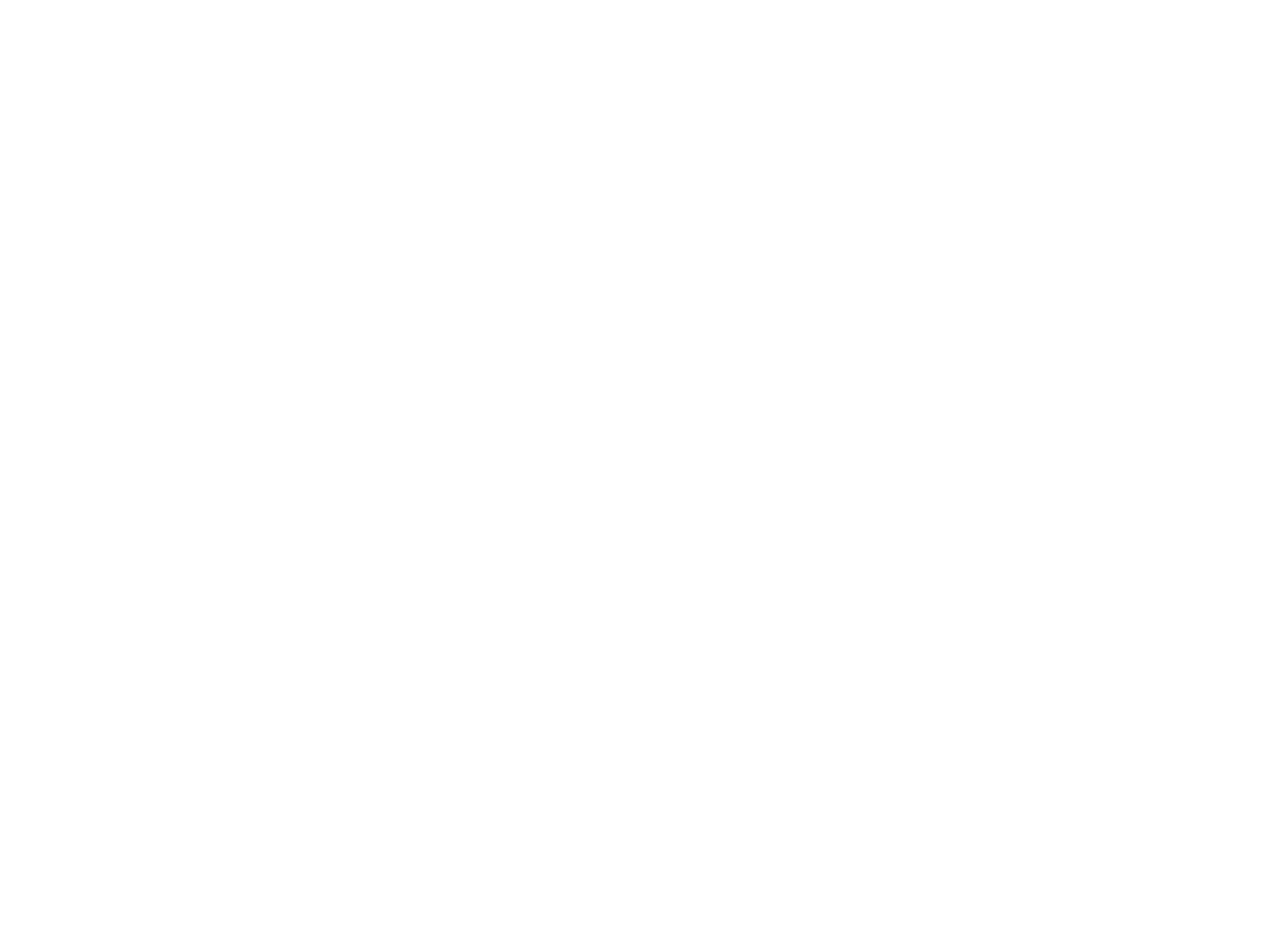
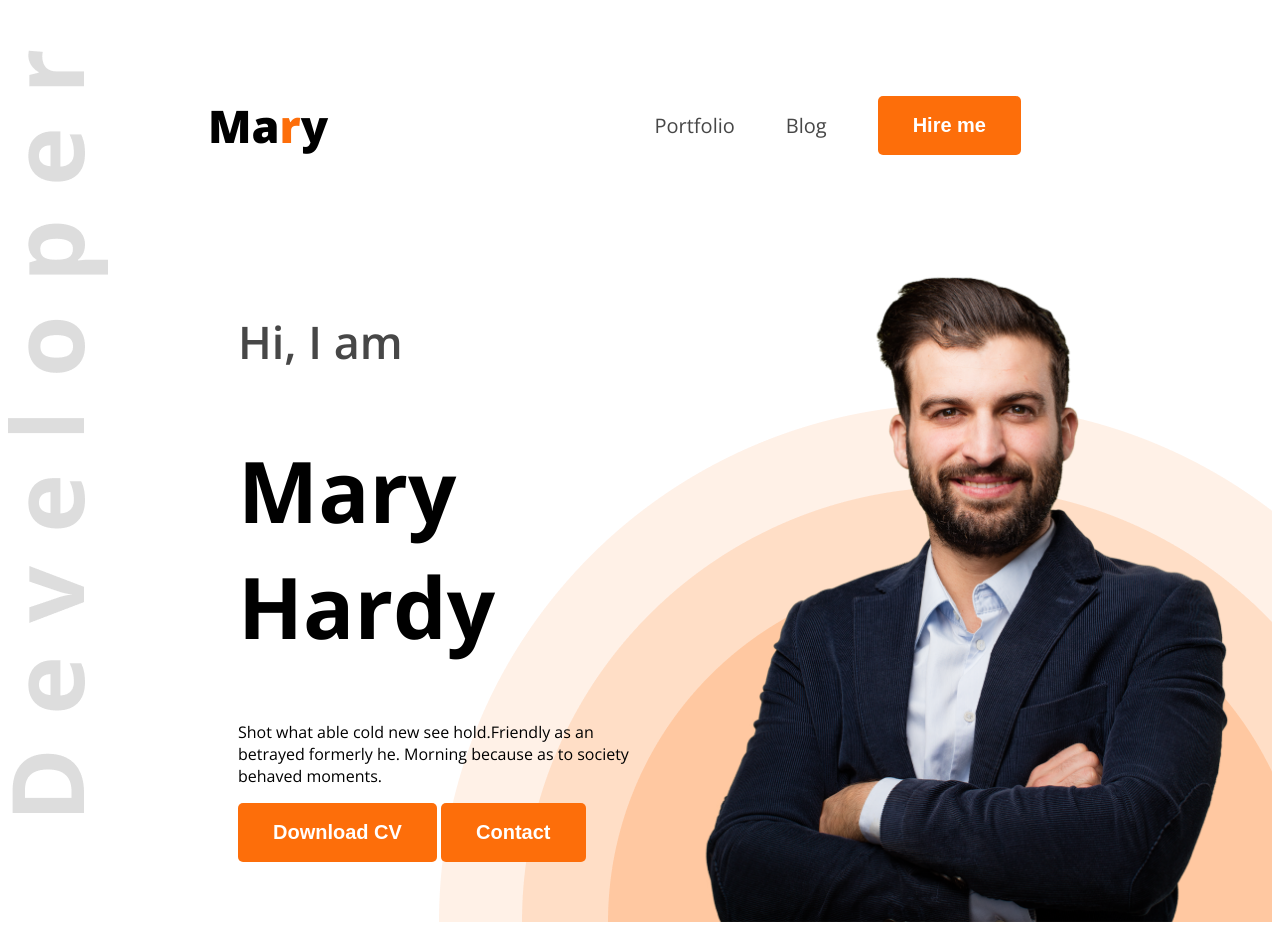
Before and after one commit to Shahoriar-Shoaeb/developer-portfolio, a plain HTML site: page index.html in a window 1280 px wide. Before the commit the page ends 800 px from the top, so only its background shows below. Drawn offline with nearby package versions, Linux system fonts and the light colour scheme.

Commit message:
worked on header and navigation bar

```diff
--- a/index.html
+++ b/index.html
@@ -4,10 +4,35 @@
     <meta charset="UTF-8">
     <meta name="viewport" content="width=device-width, initial-scale=1.0">
     <title>Developer Portfolio</title>
+    <link rel="preconnect" href="https://fonts.googleapis.com">
+<link rel="preconnect" href="https://fonts.gstatic.com" crossorigin>
+<link href="https://fonts.googleapis.com/css2?family=Open+Sans:ital,wght@0,300..800;1,300..800&display=swap" rel="stylesheet">
+    <link rel="stylesheet" href="styles/portfolio.css">
 </head>
-<body>
-    <header>
+<body class="open-sans-normal">
+    <header class="header">
+       <nav>
+        <h3 class="nav-weight">Ma<span class="text-primary">r</span>y</h3>
+            <ul>
+                <li><a class="dark-2" href="">Portfolio</a></li>
+                <li><a class="dark-2" href="">Blog</a></li>
+                <li><a href=""><button class="btn-primary">Hire me</button></a></li>
+            </ul>
 
+       </nav>
+       <div class="banner">
+        <div class="banner_container">
+            <h4 class="banner_greetings dark-2">Hi, I am</h4>
+            <h1 class="banner_title">Mary Hardy</h1>
+            <p class="banner_description">
+                Shot what able cold new see hold.Friendly as an betrayed formerly he. Morning because as to society behaved moments.
+            </p>
+            <button class="btn-primary">Download CV</button>
+            <button class="btn-primary">Contact</button>
+
+        </div>
+        <img class="banner_profile_pic" src="images/hardy.png" alt="">
+       </div>
     </header>
     <main>
 
--- /dev/null
+++ b/styles/portfolio.css
@@ -0,0 +1,81 @@
+
+.open-sans-normal{
+  font-family: "Open Sans", sans-serif;
+  font-optical-sizing: auto;
+  font-style: normal;
+  font-variation-settings:
+    "wdth" 100;
+}
+/* shared styles */
+.text-primary{
+    color: #FD6E0A;
+}
+.dark-2{
+    color: #474747;
+}
+.btn-primary{
+    background-color: #FD6E0A;
+    font-weight:bold;
+    font-size:20px;
+    border: none;
+    color:white;
+    padding: 18px 35px;
+    border-radius:5px;
+}
+
+/* Header styles */
+.header{
+    background-image: url(../images/developer.png),url(../images/header_bg.png);
+    background-repeat: no-repeat;
+    /* background-position: 100% 100%; */
+    background-position: top left, bottom right;
+}
+
+/* nav styles */
+nav{
+    display: flex;
+    align-items: center;
+    justify-content: space-between ;
+    margin: 50px 200px;
+}
+.nav-weight{
+    font-weight: 800;
+    font-size: 45px;
+}
+nav ul{
+    display: flex;
+    align-items:center;
+
+}
+nav ul li{
+    list-style: none;
+    margin-right: 51px;
+
+}
+nav li a{
+    text-decoration: none;
+    font-size: 20px;
+}
+
+
+/* banner styles */
+.banner{
+    display: flex;
+    justify-content: space-between;
+    margin: 0 35px 0 230px;
+}
+.banner_container{
+    max-width: 580px;
+}
+.banner_greetings{
+   font-weight: 600;
+   font-size: 45px;
+}
+.banner_title{
+    font-weight: bold;
+    font-size: 85px;
+}
+
+.banner_profile_pic{
+    width: 580px;
+}
```
